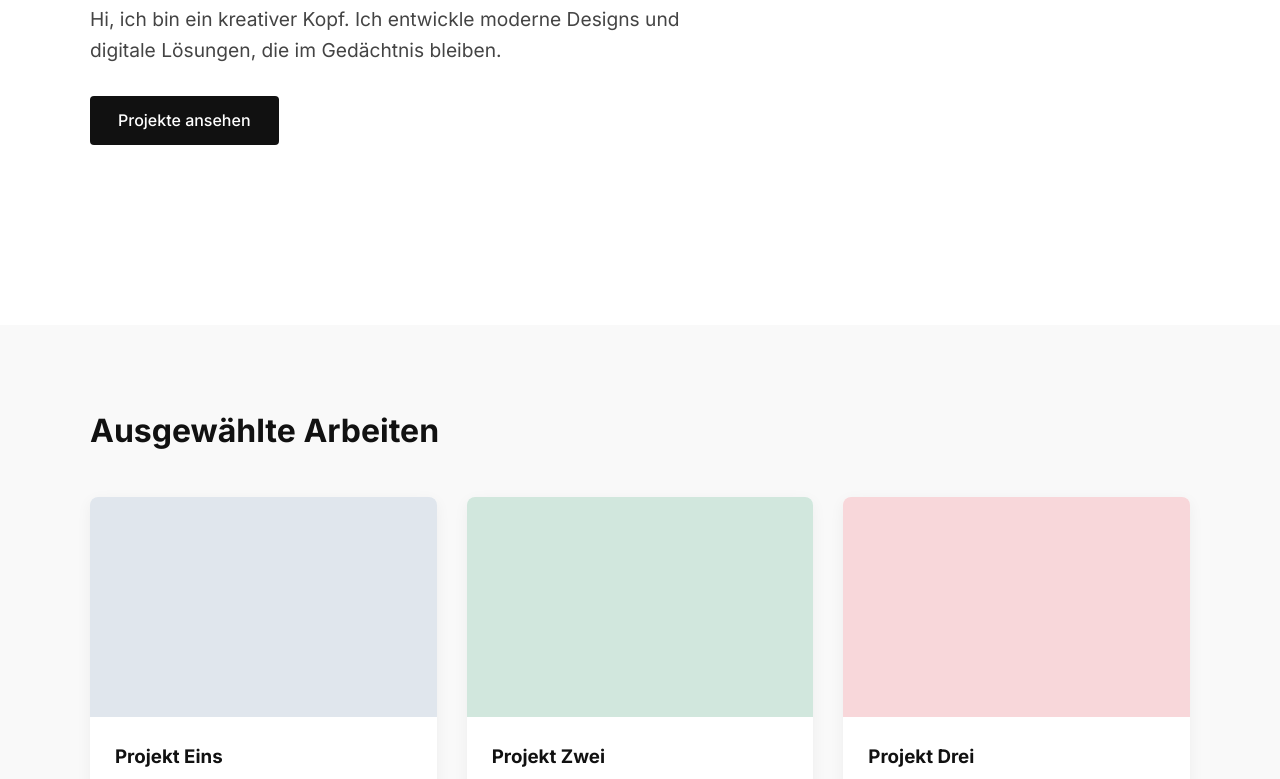
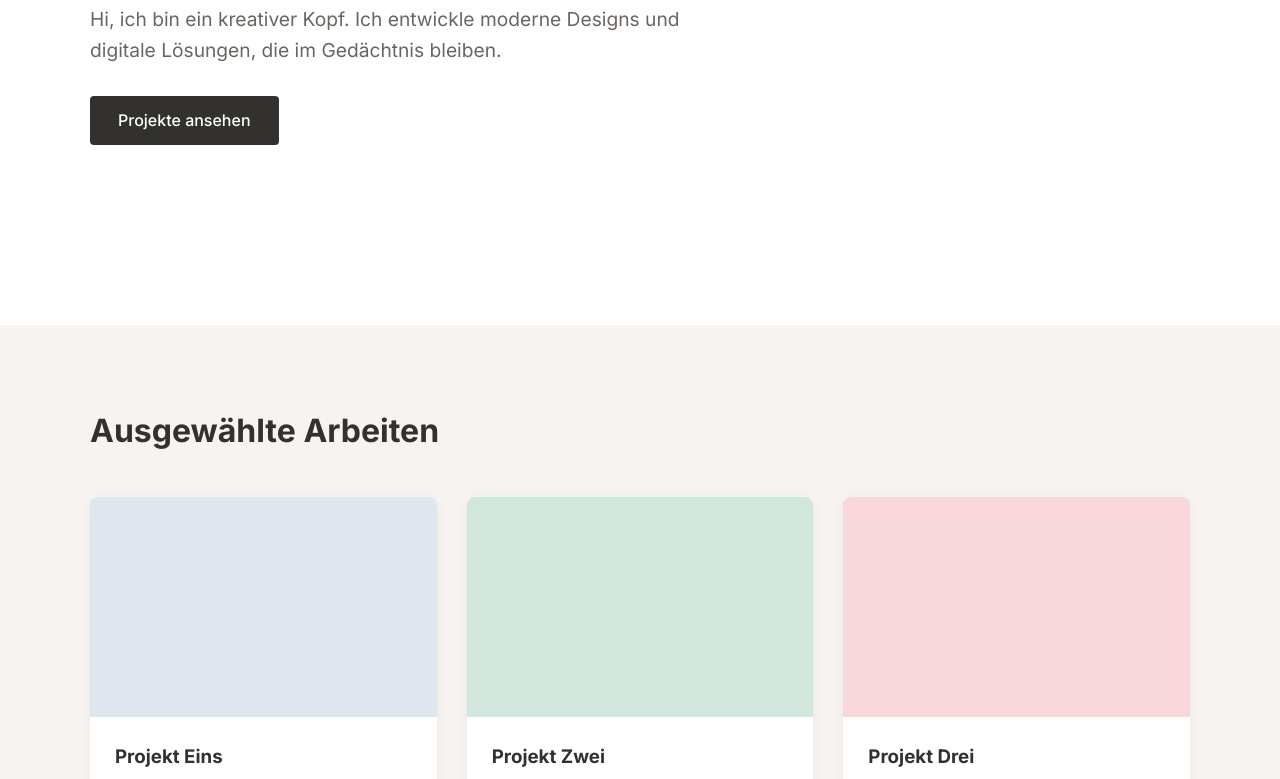
Before and after one commit to kreativspaces/kreativstep, a plain HTML site: page index.html in a window 1280 px wide. Shown: the part 410-1189 px from the top of the page. Drawn offline with Linux system fonts and the light colour scheme.

Commit message:
Soften color palette to warmer, muted tones
Co-Authored-By: Claude Sonnet 5 <noreply@anthropic.com>
Claude-Session: https://claude.ai/code/session_01Tpyb4vDMx8iyxibVh9UF5b

```diff
--- a/style.css
+++ b/style.css
@@ -6,10 +6,10 @@
 }
 
 :root {
-    --primary: #111111;
-    --accent: #ff4a57;
-    --text: #444444;
-    --bg-light: #f9f9f9;
+    --primary: #33312e;
+    --accent: #e08a83;
+    --text: #6b6560;
+    --bg-light: #f6f3f0;
     --white: #ffffff;
 }
 
```
